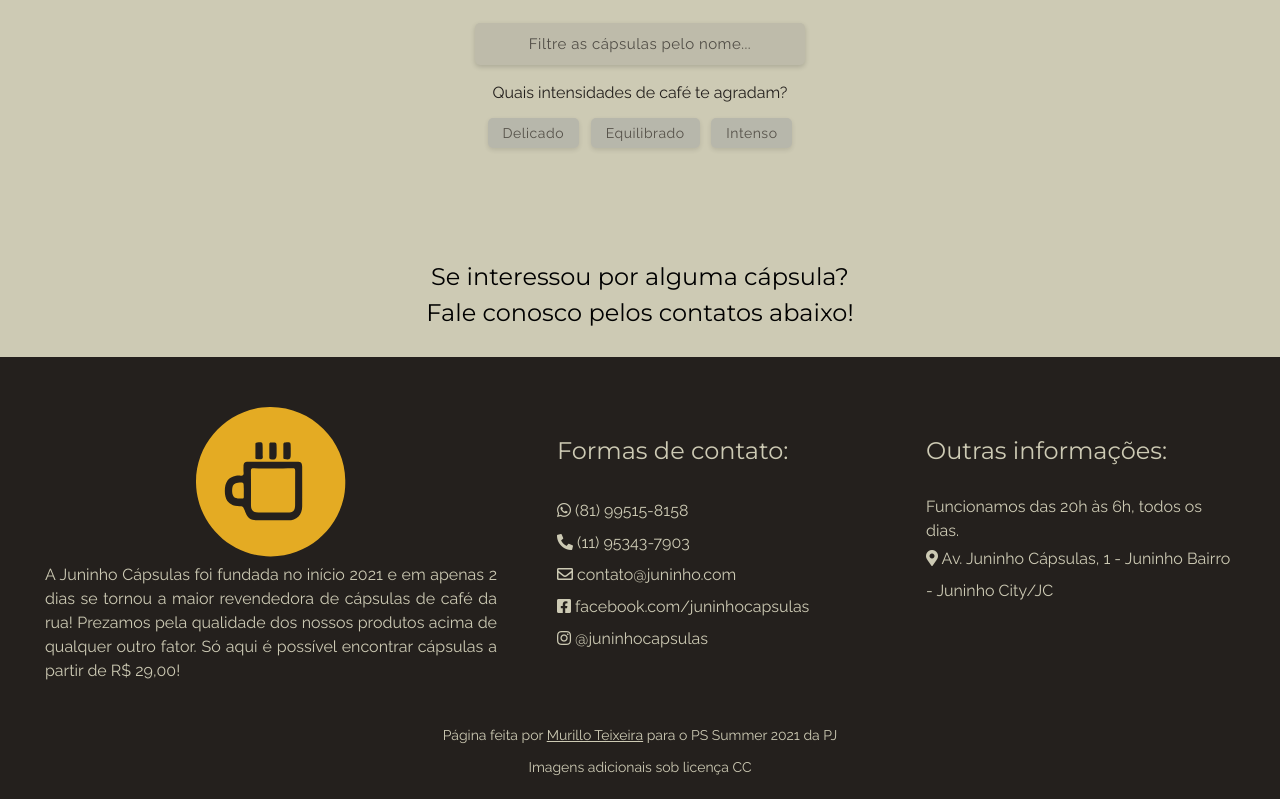
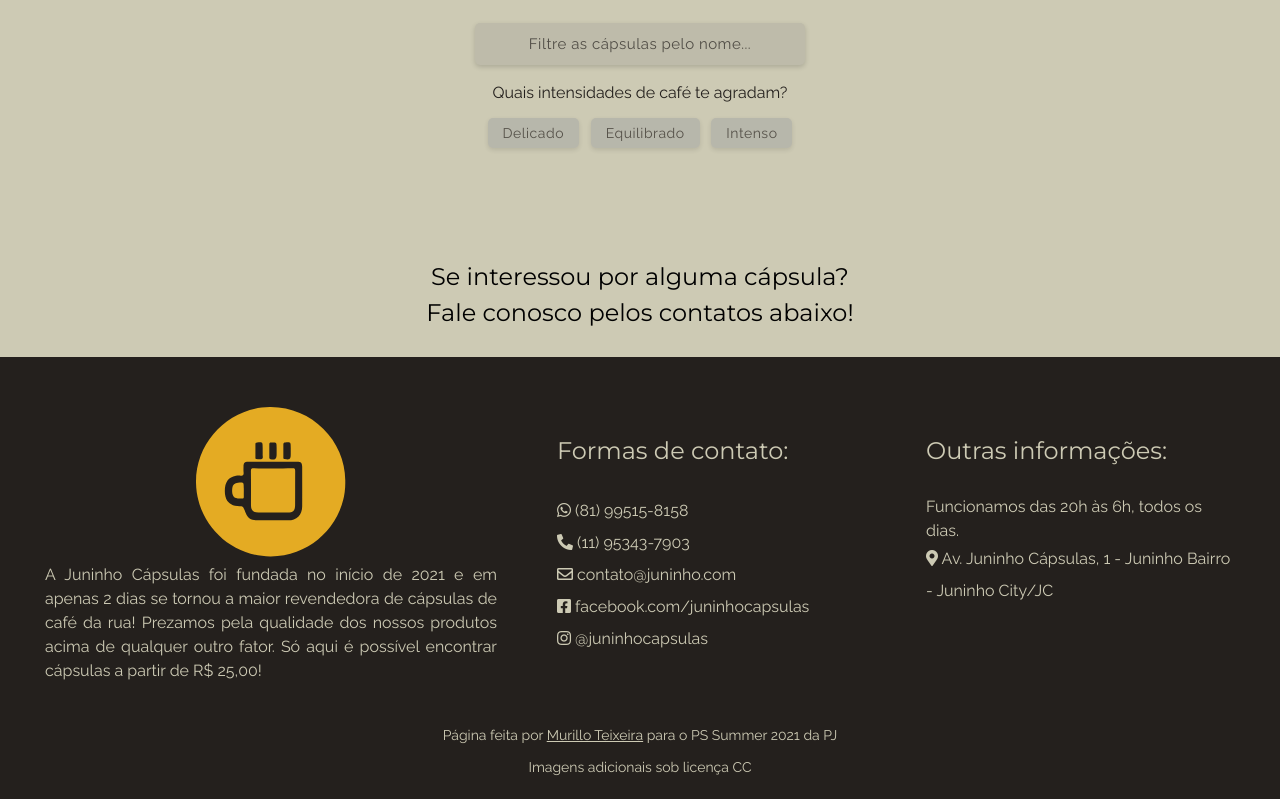
Before and after one commit to murillo-teixeira/Entregavel-2021.SummerPJ, a plain HTML site: page index.html in a window 1280 px wide. Shown: the part 517-1316 px from the top of the page. Drawn offline with Linux system fonts and the light colour scheme; no server answers.

Commit message:
Update index.html

```diff
--- a/index.html
+++ b/index.html
@@ -104,7 +104,7 @@ entendi que aprenderia mais se fizesse todas as classes. -->
                 <div class="align-center standart-padding">
                     <img src="images/logo-icone.svg" alt="logo" height="150">
                 </div>
-                <p class="align-justify"> A Juninho Cápsulas foi fundada no início 2021 e em apenas 2 dias se tornou a maior revendedora de cápsulas de café da rua! Prezamos pela qualidade dos nossos produtos acima de qualquer outro fator. Só aqui é possível encontrar cápsulas a partir de R$ 29,00!</p>
+                <p class="align-justify"> A Juninho Cápsulas foi fundada no início de 2021 e em apenas 2 dias se tornou a maior revendedora de cápsulas de café da rua! Prezamos pela qualidade dos nossos produtos acima de qualquer outro fator. Só aqui é possível encontrar cápsulas a partir de R$ 25,00!</p>
             </div>
             <div class="about-item">
                 <h4 class="padding-vertical">Formas de contato:</h4>
```
